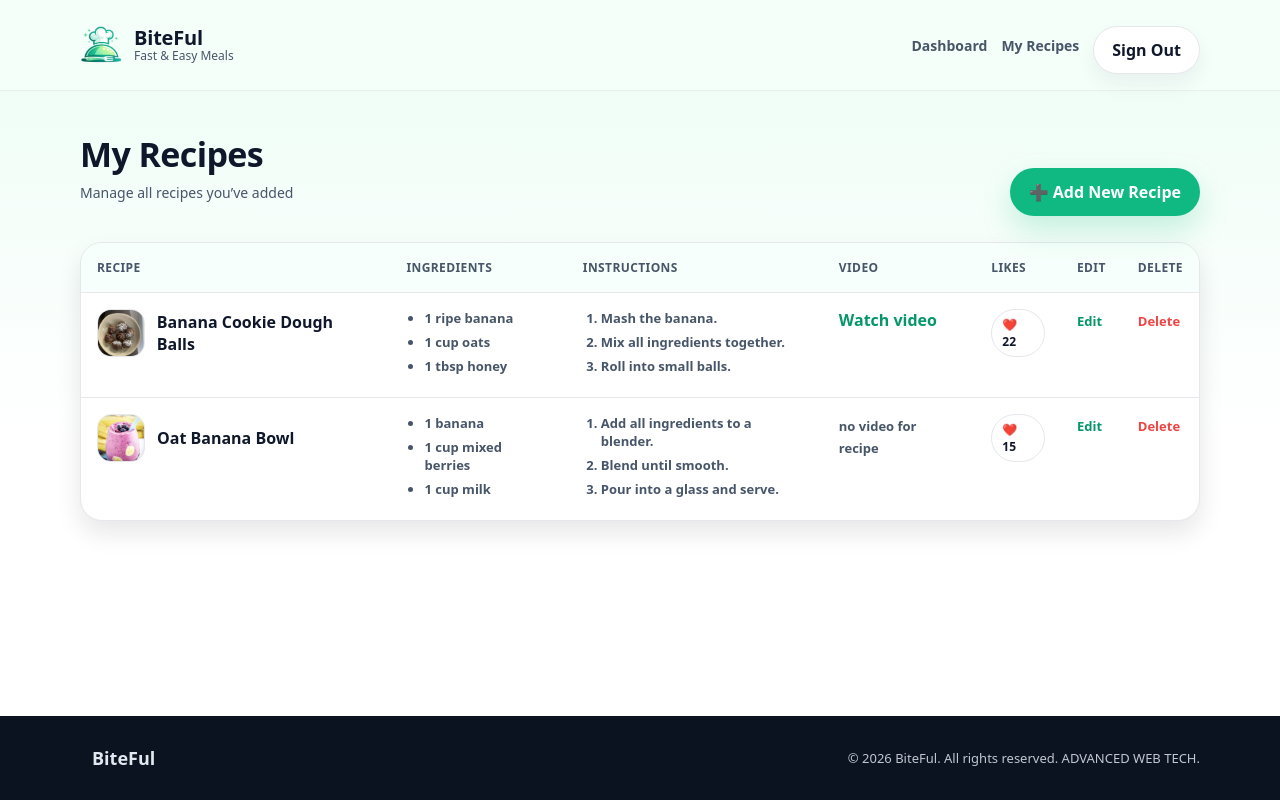
After one commit to MISSNOORA/BITEFUL, a PHP site: page /my-recipes.html in a window 1280 px wide. The commit adds this page. Run offline with PHP 8.4, Linux system fonts and the light colour scheme.

Commit message:
my-recipes page

```diff
--- /dev/null
+++ b/my-recipes.html
@@ -0,0 +1,170 @@
+<!DOCTYPE html>
+<html lang="en">
+<head>
+  <meta charset="UTF-8">
+  <title>My Recipes | BiteFul</title>
+  <link rel="stylesheet" href="style.css">
+
+</head>
+<body>
+
+<header class="site-header">
+  <div class="container header-inner">
+    <a href="index.html" class="brand">
+      <div class="logo">
+        <img src="images/BiteFul-logo.png" alt="BiteFul Logo">
+      </div>
+      <div class="brand-text">
+        <span class="brand-name">BiteFul</span>
+        <span class="brand-tag">Fast & Easy Meals</span>
+      </div>
+    </a>
+
+    <nav class="nav">
+      <a href="user.html" class="nav-link">Dashboard</a>
+      <a href="my-recipes.html" class="nav-link">My Recipes</a>
+      <a href="index.html" class="btn btn-ghost">Sign Out</a>
+    </nav>
+  </div>
+</header>
+
+<!-- Page Content -->
+<main class="container my-recipes-page">
+
+  <!-- Title + Add Button -->
+  <div class="page-head">
+    <div>
+      <h1 class="page-title">My Recipes</h1>
+      <p class="page-sub">Manage all recipes you’ve added</p>
+    </div>
+
+    <a href="add-recipe.html" class="btn btn-primary">
+      ➕ Add New Recipe
+    </a>
+  </div>
+
+  <!-- Table -->
+  <div class="recipes-table-wrap">
+    <table class="recipes-table">
+      <thead>
+        <tr>
+          <th>Recipe</th>
+          <th>Ingredients</th>
+          <th>Instructions</th>
+          <th>Video</th>
+          <th>Likes</th>
+          <th>Edit</th>
+          <th>Delete</th>
+        </tr>
+      </thead>
+
+      <tbody>
+
+        <!-- Recipe 1 -->
+        <tr>
+          <td>
+            <a href="cookie-snack.html" class="recipe-cell">
+              <img src="images/snack.png" alt="Recipe" class="recipe-thumb">
+              <span class="recipe-name"> Banana Cookie Dough Balls</span>
+            </a>
+          </td>
+
+           <!-- Ingredients -->
+          <td>
+            <ul class="list">
+              <li>1 ripe banana</li>
+              <li>1 cup oats</li>
+              <li>1 tbsp honey</li>
+            </ul>
+          </td>
+
+           <!-- Instructions -->
+          <td>
+            <ol class="list">
+              <li>Mash the banana.</li>
+              <li>Mix all ingredients together.</li>
+              <li>Roll into small balls.</li>
+            </ol>
+          </td>
+
+          <td>
+            <a href="#" class="video-link">Watch video</a>
+          </td>
+
+          <td>
+            <span class="like-pill">❤️ 22</span>
+          </td>
+
+          <td>
+            <a href="edit-recipe.html" class="action edit">Edit</a>
+          </td>
+
+          <td>
+            <a href="my-recipes.html" class="action delete">Delete</a>
+          </td>
+        </tr>
+
+        <!-- Recipe 2 -->
+        <tr>
+          <td>
+            <a href="berry-smoothie.html" class="recipe-cell">
+              <img src="images/BBSmoothie.png" alt="Recipe" class="recipe-thumb">
+              <span class="recipe-name">Oat Banana Bowl</span>
+            </a>
+          </td>
+
+           <!-- Ingredients -->
+          <td>
+            <ul class="list">
+              <li>1 banana</li>
+              <li>1 cup mixed berries</li>
+              <li>1 cup milk</li>
+            </ul>
+          </td>
+
+          <!-- Instructions -->
+          <td>
+            <ol class="list">
+              <li>Add all ingredients to a blender.</li>
+              <li>Blend until smooth.</li>
+              <li>Pour into a glass and serve.</li>
+            </ol>
+          </td>
+
+          <td>
+            <span class="no-video">no video for recipe</span>
+          </td>
+
+          <td>
+            <span class="like-pill">❤️ 15</span>
+          </td>
+
+          <td>
+            <a href="edit-recipe.html" class="action edit">Edit</a>
+          </td>
+
+          <td>
+            <a href="my-recipes.html" class="action delete">Delete</a>
+          </td>
+        </tr>
+
+      </tbody>
+    </table>
+  </div>
+
+</main>
+
+<footer class="footer">
+  <div class="container footer-inner">
+    <div class="footer-brand">
+      <span class="logo logo-footer" aria-hidden="true"></span>
+      <span class="footer-name">BiteFul</span>
+    </div>
+    <div class="footer-copy">
+      © 2026 BiteFul. All rights reserved. ADVANCED WEB TECH.
+    </div>
+  </div>
+</footer>
+
+</body>
+</html>
--- a/style.css
+++ b/style.css
@@ -1243,3 +1243,158 @@ select:focus {
   transform: translateY(-2px);
   box-shadow: 0 10px 20px rgba(34, 197, 94, 0.25);
 }
+
+
+/* --------------------------------------------------------------------------- My Recipes Page ---------------------------------------------------------------------- */
+
+
+   .my-recipes-page{
+    padding: 40px 0 60px;
+  }
+
+  /* Page Header */
+  .page-head{
+    display:flex;
+    align-items:flex-end;
+    justify-content:space-between;
+    gap:20px;
+    margin-bottom:26px;
+    flex-wrap:wrap;
+  }
+
+  .page-title{
+    margin:0;
+    font-size:34px;
+    letter-spacing:-0.6px;
+  }
+
+  .page-sub{
+    margin-top:6px;
+    color:var(--muted);
+    font-size:14px;
+  }
+
+  /* Table Wrapper */
+  .recipes-table-wrap{
+    background: var(--white);
+    border-radius:22px;
+    border:1px solid var(--border);
+    box-shadow: var(--shadow2);
+    overflow:auto;
+  }
+
+  /* Table */
+  .recipes-table{
+    width:100%;
+    border-collapse:collapse;
+    min-width:900px;
+  }
+
+  .recipes-table thead th{
+    padding:16px;
+    font-size:12px;
+    text-transform:uppercase;
+    letter-spacing:.4px;
+    color:var(--muted);
+    background: var(--mint2);
+    text-align:left;
+  }
+
+  .recipes-table tbody td{
+    padding:16px;
+    border-top:1px solid var(--border);
+    vertical-align:top;
+    font-weight:600;
+  }
+
+  /* Recipe Cell */
+  .recipe-cell{
+    display:flex;
+    align-items:center;
+    gap:12px;
+    text-decoration:none;
+    color:inherit;
+  }
+
+  .recipe-thumb{
+    width:48px;
+    height:48px;
+    border-radius:14px;
+    object-fit:cover;
+    border:1px solid var(--border);
+  }
+
+  .recipe-name{
+    font-weight:800;
+  }
+
+  /* Ingredients & Instructions Lists */
+  .list{
+    margin:0;
+    padding-left:18px;
+    font-size:13px;
+    color:var(--muted);
+  }
+
+  .list li{
+    margin-bottom:6px;
+  }
+
+  /* Video Column */
+  .video-link{
+    font-weight:800;
+    color:var(--primaryHover);
+    text-decoration:none;
+  }
+
+  .video-link:hover{
+    text-decoration:underline;
+  }
+
+  .no-video{
+    font-size:13px;
+    color:var(--muted);
+  }
+
+  /* Likes */
+  .like-pill{
+    display:inline-flex;
+    align-items:center;
+    gap:6px;
+    padding:6px 10px;
+    border-radius:999px;
+    font-size:12px;
+    font-weight:900;
+    background: rgba(255,255,255,.9);
+    border:1px solid var(--border);
+  }
+
+  /* Edit / Delete */
+  .action{
+    font-size:13px;
+    font-weight:900;
+    text-decoration:none;
+  }
+
+  .action.edit{
+    color:var(--primaryHover);
+  }
+
+  .action.delete{
+    color:#ef4444;
+  }
+
+  /* Hover Effect */
+  .recipes-table tbody tr:hover{
+    background: rgba(236,253,245,.45);
+  }
+
+  body{
+    min-height:100vh;
+    display:flex;
+    flex-direction:column;
+  }
+
+  main{
+    flex:1;
+  }
```
